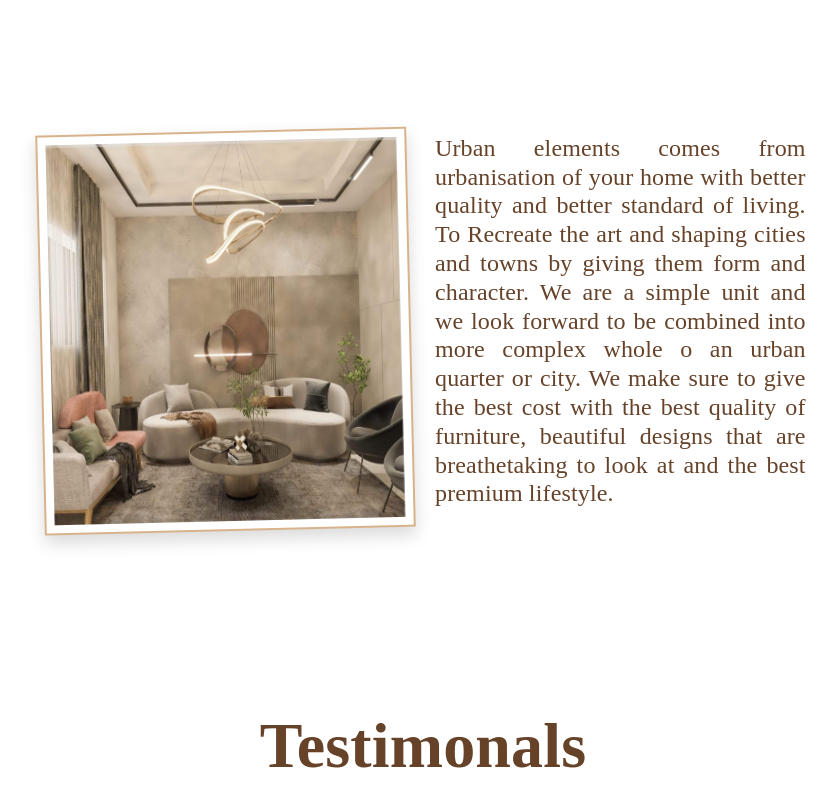
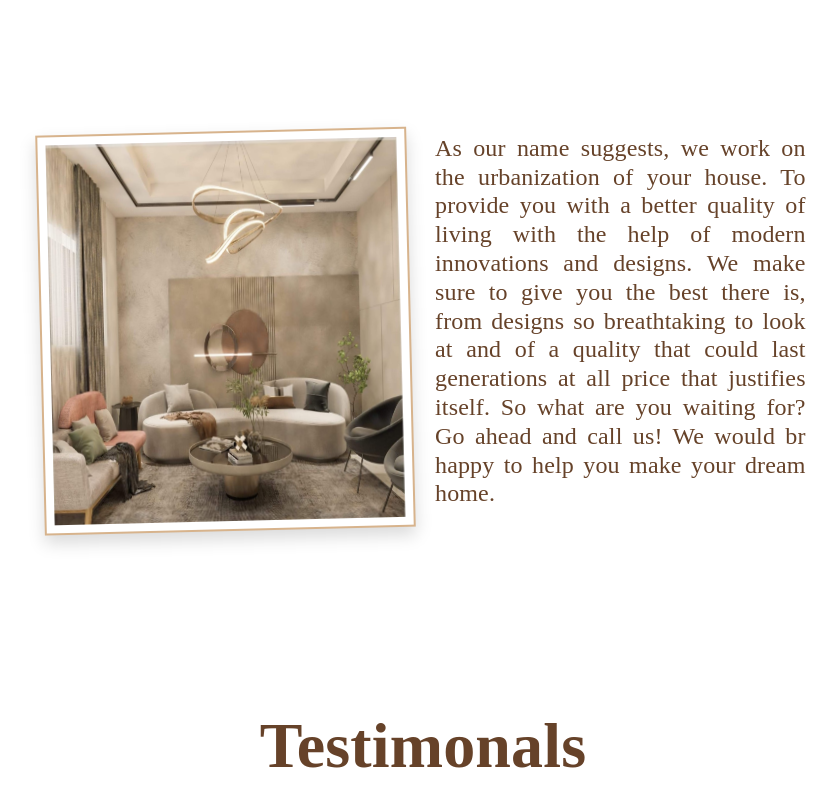
Before and after one commit to avinashurbanelements/urbanelements_web, a React (Create React App) app: page / in a window 1280 px wide. Shown: the part 1160-1960 px from the top of the page, without its empty margins (217-1054 px from the left). Built offline with nearby package versions, Linux system fonts and the light colour scheme.

Commit message:
minor_updates

```diff
--- a/src/pages/Home.js
+++ b/src/pages/Home.js
@@ -38,10 +38,10 @@ const Home = () => {
             </div>
             <div className="col-md-4 py-5" data-aos="fade-right" data-aos-delay="300">
               <h4 className="">
-                Urban elements comes from urbanisation of your home with better quality and better standard of living.
-                To Recreate the art and shaping cities and towns by giving them form and character.
-                We are a simple unit and we look forward to be combined into more complex whole o an urban quarter or city.
-                We make sure to give the best cost with the best quality of furniture, beautiful designs that are breathetaking to look at and the best premium lifestyle.
+                As our name suggests, we work on the urbanization of your house. To provide you with a better quality of living with the help of
+                modern innovations and designs. We make sure to give you the best there is, from designs so breathtaking to look at and of a quality
+                that could last generations at all price that justifies itself. So what are you waiting for? Go ahead and call us! We would br happy to help you
+                make your dream home.
               </h4>
             </div>
           </div>
@@ -58,6 +58,7 @@ const Home = () => {
             <button type="button" data-bs-target="#carouselExampleDark" data-bs-slide-to="2" aria-label="Slide 3"></button>
             <button type="button" data-bs-target="#carouselExampleDark" data-bs-slide-to="3" aria-label="Slide 4"></button>
             <button type="button" data-bs-target="#carouselExampleDark" data-bs-slide-to="4" aria-label="Slide 5"></button>
+            <button type="button" data-bs-target="#carouselExampleDark" data-bs-slide-to="5" aria-label="Slide 6"></button>
           </div>
           <div className="carousel-inner">
             <div className="carousel-item active" data-bs-interval="10000">
@@ -104,6 +105,17 @@ const Home = () => {
                 </div>
               </div>
             </div>
+            <div className="carousel-item">
+              <div className="d-flex justify-content-center align-items-center">
+                <div className="p-5 col-md-8 col-10 container">
+                  <p className="text-center fs-1"><b>Pavan Dave</b></p>
+                  <p className="text-center fs-4">URBAN ELEMENTS did my interiors for my apartment recently.
+                  They offered some good suggestions with regular feedbacks on the project. Overall they did an excellent job
+                  in turning my vision into reality. Very professional customer services with timely completion of the project.
+                  Would Strongly recommend them for engagement to interiors of residential and commercial projects.</p>
+                </div>
+              </div>
+            </div>
           </div>
           <button className="carousel-control-prev" type="button" data-bs-target="#carouselExampleDark" data-bs-slide="prev">
             <span className="carousel-control-prev-icon" aria-hidden="true"></span>
```
